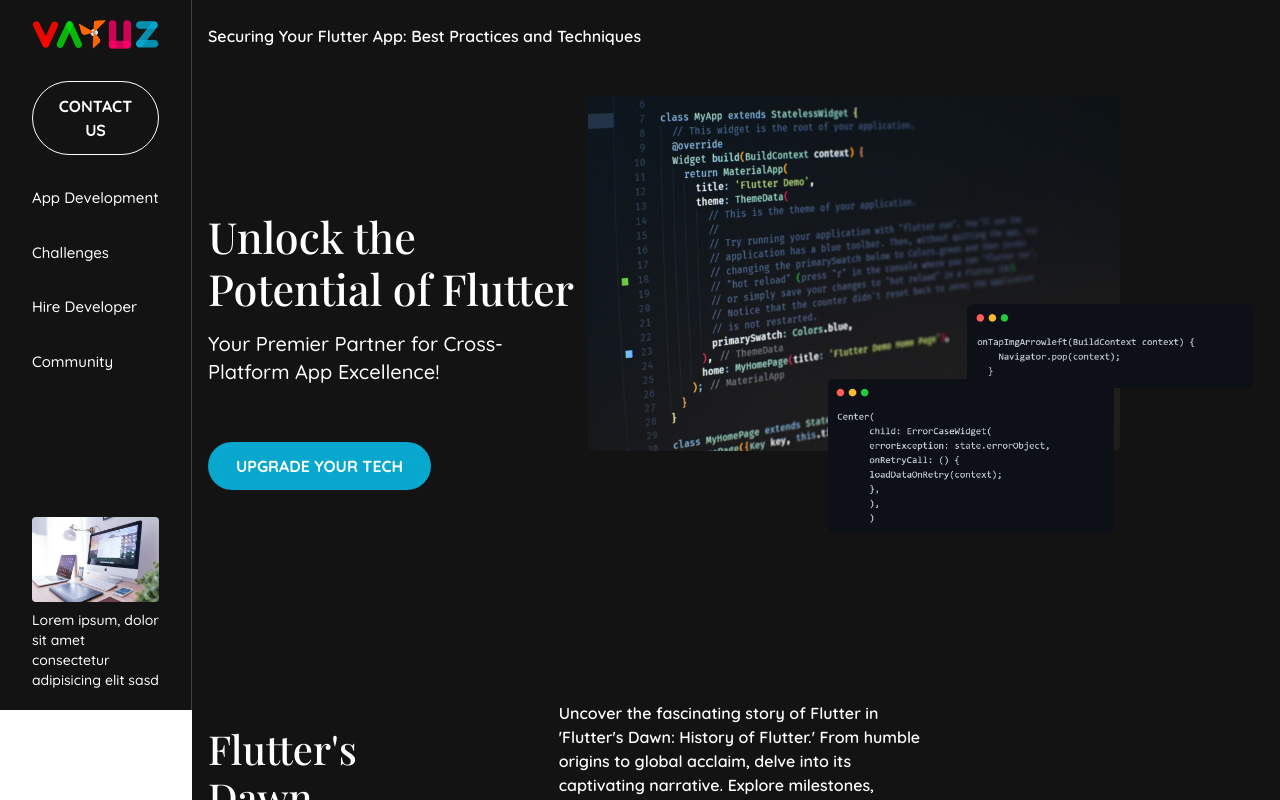
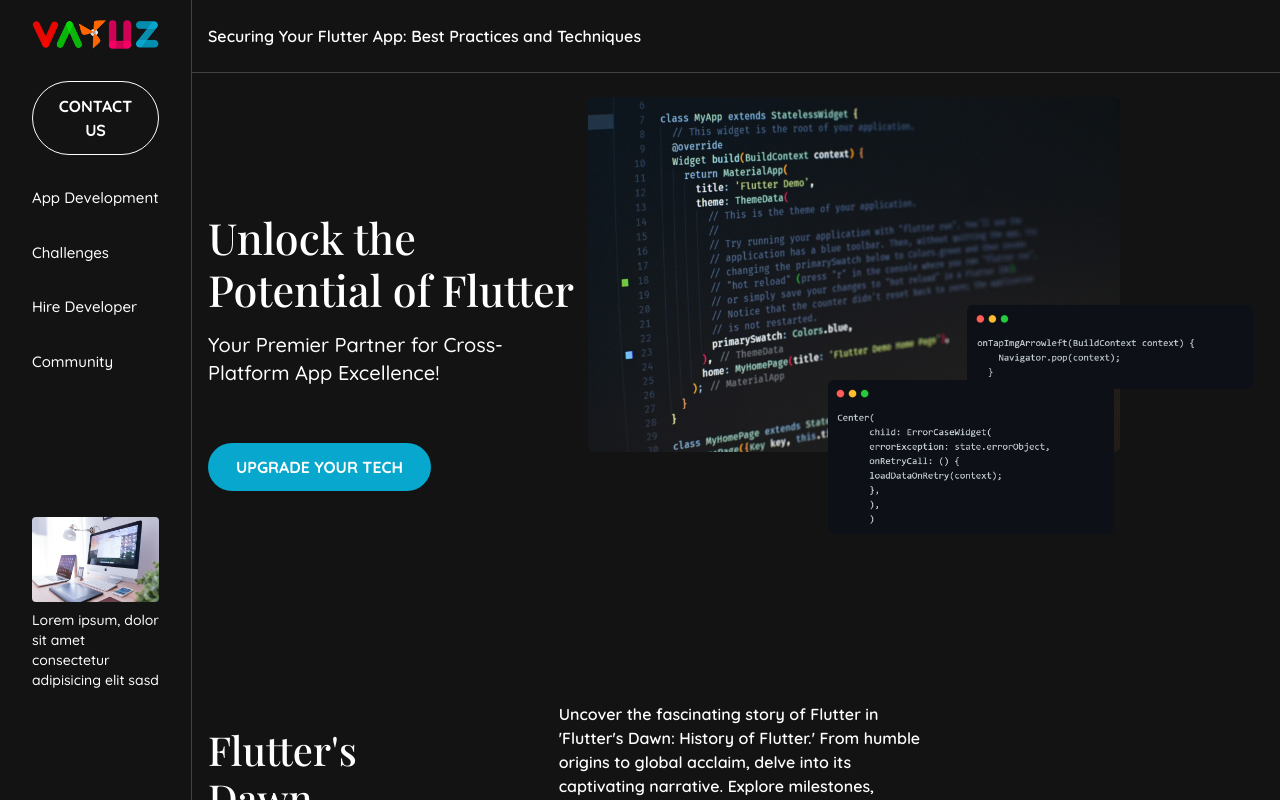
Before and after one commit to aggarwal07/vayuzassignment, a Next.js app: page / in a window 1280 px wide. Shown: the top 800 px of the page. Built offline with nearby package versions, Linux system fonts and the light colour scheme.

Commit message:
layouting done

```diff
--- a/src/app/page.js
+++ b/src/app/page.js
@@ -5,7 +5,7 @@ import Sidebar from "@/components/sidebar/Sidebar";
 export default function Home() {
   return (
     <div className="">
-      <main className="flex w-[100vw]">
+      <main className="flex max-w-[100vw]">
         <div className="w-[15vw]">
           <Sidebar />
         </div>
--- a/src/components/header/Header.jsx
+++ b/src/components/header/Header.jsx
@@ -2,7 +2,7 @@ import React from "react";
 
 const Header = () => {
   return (
-    <div className="bordder-b border-[#FFFFFF33] px-4 py-6 bg-[var(--background)]">
+    <div className="border-b border-[#FFFFFF33] px-4 py-6 bg-[var(--background)]">
       <p className="font-semibold">Securing Your Flutter App: Best Practices and Techniques</p>
     </div>
   );
--- a/src/components/sidebar/Sidebar.jsx
+++ b/src/components/sidebar/Sidebar.jsx
@@ -3,7 +3,7 @@ import React from "react";
 
 const Sidebar = () => {
   return (
-    <div className="flex flex-col items-center bg-[var(--background)] p-5 px-8 border-r border-[#FFFFFF33]">
+    <div className="flex flex-col items-center bg-[var(--background)] p-5 px-8 border-r border-[#FFFFFF33] h-[100%]">
       <Image
         alt="Vayuz Logo"
         src="/images/vayuzLogo.png"
```
